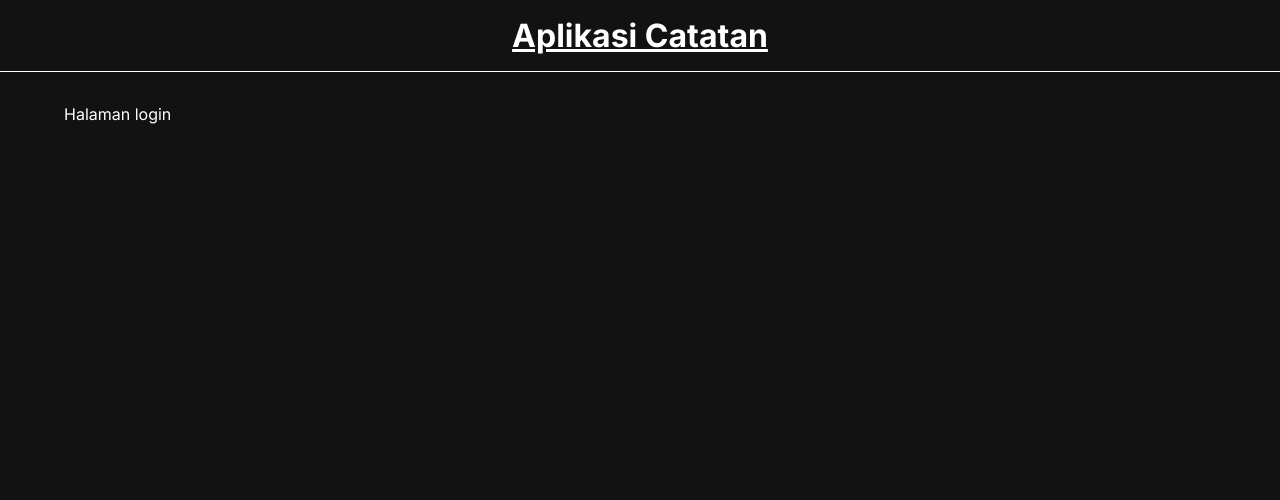
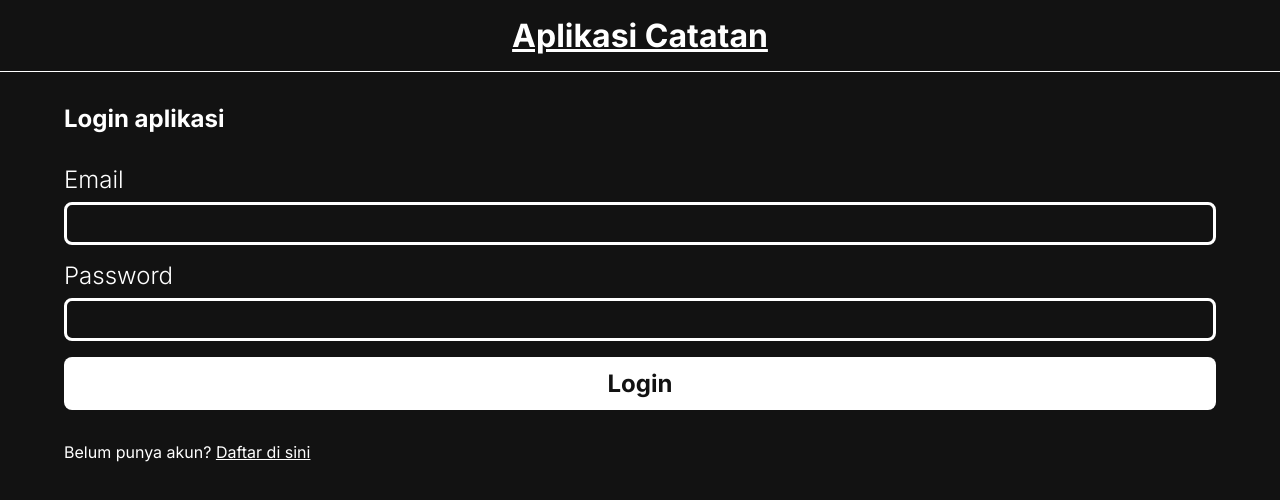
Before and after one commit to golchafun/dicoding-note-app-route, a React (Vite) app: page / in a window 1280 px wide. Shown: the top 500 px of the page. Built offline with nearby package versions, Linux system fonts and the light colour scheme.

Commit message:
menambahkan fitur login

```diff
--- a/src/App.jsx
+++ b/src/App.jsx
@@ -4,11 +4,18 @@ import HomePage from './pages/HomePage';
 import DetailPage from './pages/DetailPage';
 import NotFoundPage from './pages/NotFoundPage';
 import { useState } from 'react';
-import RegisterInput from './components/RegisterInput';
 import RegisterPage from './pages/RegisterPage';
+import LoginPage from './pages/LoginPage';
+import { getUserLogged, putAccessToken } from './utils/network-data';
 
 function App() {
   const [authedUser, setAuthedUser] = useState(null);
+
+  const onLoginSuccess = async ({accessToken}) => {
+    putAccessToken(accessToken);
+    const {data} = await getUserLogged();
+    setAuthedUser(data);
+  }
 
   if(authedUser === null){
     return(
@@ -18,7 +25,7 @@ function App() {
       </header>
       <main>
         <Routes>
-          <Route path="/*" element={<p>Halaman login</p>} />
+          <Route path="/*" element={<LoginPage loginSuccess={onLoginSuccess} />} />
           <Route path='/register' element={<RegisterPage />}/>
         </Routes>
       </main>
--- /dev/null
+++ b/src/components/LoginInput.jsx
@@ -0,0 +1,24 @@
+import React from "react";
+import useInput from "./UseInput";
+
+function LoginInput({login}){
+    const [email, setEmail] = useInput('');
+    const [password, setPassword] = useInput('');
+
+    const handleClick = (e) => {
+        e.preventDefault();
+        login({email, password});
+    }
+
+    return(
+        <form className="input-login" onSubmit={handleClick}>
+            <label htmlFor="email">Email</label>
+            <input type="email" id="email" value={email} onChange={setEmail} autoComplete="email"/>
+            <label htmlFor="password">Password</label>
+            <input type="password" id="password" value={password} onChange={setPassword} autoComplete="current-password"/>
+            <button type="submit">Login</button>
+        </form>
+    );
+}
+
+export default LoginInput;
--- /dev/null
+++ b/src/pages/LoginPage.jsx
@@ -0,0 +1,24 @@
+import React from "react";
+import LoginInput from "../components/LoginInput";
+import { Link } from "react-router-dom";
+import { login } from "../utils/network-data";
+
+function LoginPage({loginSuccess}){
+    async function onLogin({email, password}){
+        const {error, data} = await login({email, password});
+
+        if(!error){
+            loginSuccess(data);
+        }
+    }
+
+    return(
+        <section className="login-page">
+            <h2>Login aplikasi</h2>
+            <LoginInput login={onLogin}/>
+            <p>Belum punya akun? <Link to="/register">Daftar di sini</Link></p>
+        </section>
+    );
+}
+
+export default LoginPage;
```
